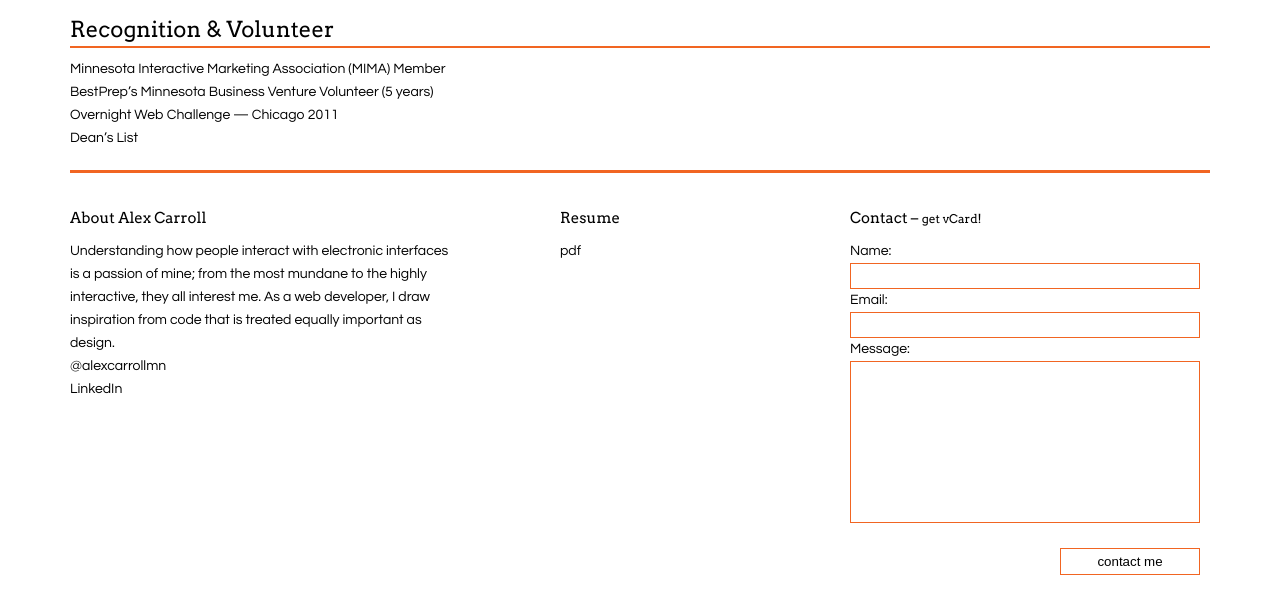
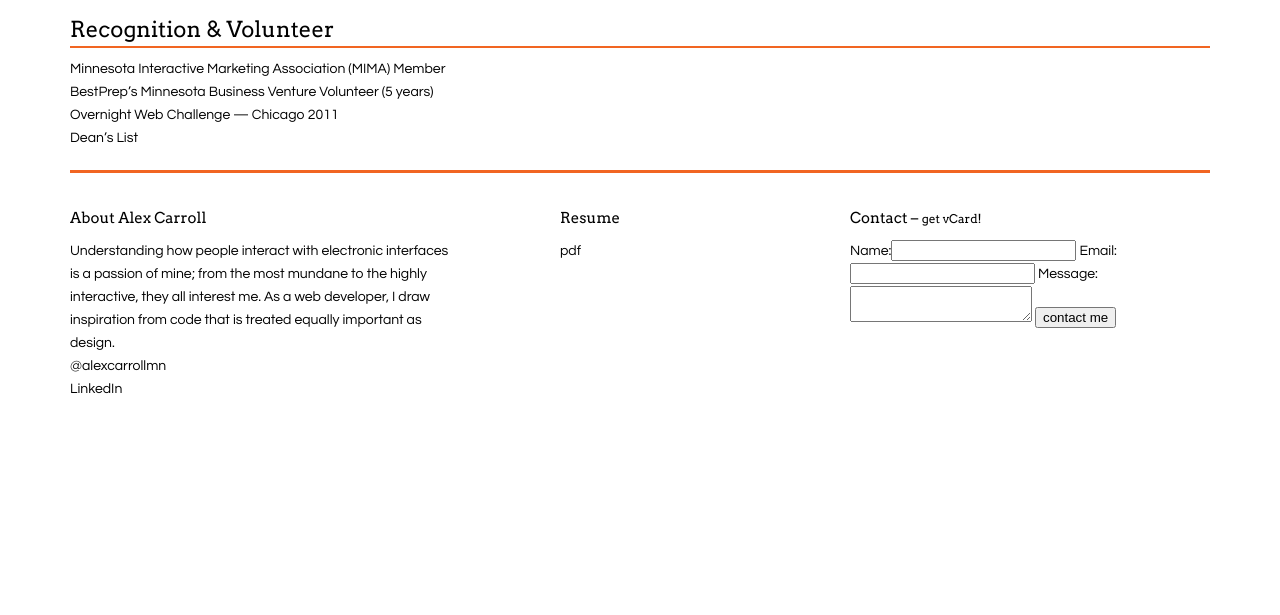
Before and after one commit to alexcarrollmn/portfolio, a PHP site: page /resumeold.php in a window 1280 px wide. Shown: the part 1435-2050 px from the top of the page. After the commit the page ends 1829 px from the top, so only its background shows below. Run offline with PHP 8.4, Linux system fonts and the light colour scheme; data that the repository does not hold is empty; some libraries are stand-ins or nearby versions.

Commit message:
removed css

```diff
--- a/css/style.css
+++ b/css/style.css
@@ -2,7 +2,7 @@
 /*-----------------------------------------------------------------------------
 Alex Carroll's Portfolio Stylesheet
 
-version:   1.0
+version:   2.0
 author:    Alex Carroll
 email:     hi@alexcarrollmn.com
 website:   http://www.alexcarrollmn.com
@@ -11,8 +11,6 @@ website:   http://www.alexcarrollmn.com
 /*----------------------------------------------------------------------------
 =General
 -----------------------------------------------------------------------------*/
-
-/* Remove border around linked images */
 a img {
 	border: 0;
 }
@@ -237,43 +235,3 @@ footer section {
 #contact h2 a {
 	font-size:0.8em;
 }
-
-/*----------------------------------------------------------------------------
-=Forms
------------------------------------------------------------------------------*/
-form{
-	overflow:hidden;
-}
-label {
-	display:block;
-}
-input, textarea {
-	display:block;
-	width:338px;
-	border:1px solid #F16522;
-	padding:5px;
-	background:#fff;
-}
-input[type="text"]{
-	font: 14px "Questrial", "Helvetica", "Lucida Sans", "Trebuchet MS", Tahoma, Verdana, sans-serif;
-}
-textarea {
-	resize:none;
-	font: 14px "Questrial", "Helvetica", "Lucida Sans", "Trebuchet MS", Tahoma, Verdana, sans-serif;
-	height:150px;
-}
-input[type="submit"] {
-	float:right;
-	width:140px;
-	margin-top:25px;
-}
-p.message {
-	margin-top: 22px;
-	width: 200px;
-}
-.success {
-	color:#00c520;
-}
-.error {
-	color:#c53300;
-}
```
